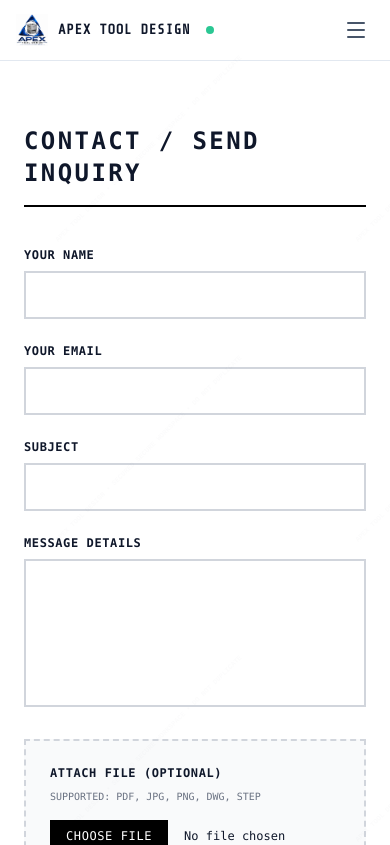
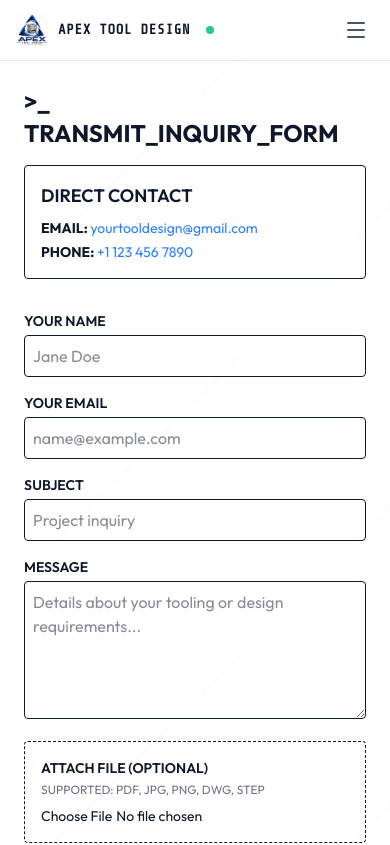
Before and after one commit to jansjossy/apex-tool-design, a Next.js app: page /contact in a window 390 px wide. Shown: the top 845 px of the page. Built offline with nearby package versions, Linux system fonts and the light colour scheme.

Commit message:
Added Email and Phone number

```diff
--- a/src/app/contact/page.tsx
+++ b/src/app/contact/page.tsx
@@ -1,126 +1,153 @@
 "use client";
 
 import React, { useState } from "react";
+import { db, storage } from "@/lib/firebase"; // Adjust the import path if your file is in src/ or lib/
 import { collection, addDoc, serverTimestamp } from "firebase/firestore";
 import { ref, uploadBytes, getDownloadURL } from "firebase/storage";
-// IMPORTANT: Update this import path to point to your initialized Firebase file
-import { db, storage } from "@/lib/firebase";
 
 export default function ContactPage() {
-  const [loading, setLoading] = useState(false);
+  const [name, setName] = useState("");
+  const [email, setEmail] = useState("");
+  const [subject, setSubject] = useState("");
+  const [message, setMessage] = useState("");
   const [file, setFile] = useState<File | null>(null);
+  const [isSubmitting, setIsSubmitting] = useState(false);
 
-  const handleSubmit = async (e: React.SyntheticEvent<HTMLFormElement>) => {
+  const handleSubmit = async (e: React.FormEvent<HTMLFormElement>) => {
     e.preventDefault();
-    setLoading(true);
-
-    const form = e.currentTarget;
-    const formData = new FormData(form);
-
-    const name = formData.get("name") as string;
-    const email = formData.get("email") as string;
-    const subject = formData.get("subject") as string;
-    const message = formData.get("message") as string;
+    setIsSubmitting(true);
 
     try {
-      let attachmentUrl = "";
-      let attachmentName = "";
+      let fileUrl = "";
+      let fileName = "";
 
       // 1. Upload attachment to Firebase Storage if a file was selected
       if (file) {
-        attachmentName = file.name;
-        const storageRef = ref(storage, `inquiry_attachments/${Date.now()}_${file.name}`);
+        fileName = file.name;
+        const storageRef = ref(storage, `inquiries/${Date.now()}_${file.name}`);
         const snapshot = await uploadBytes(storageRef, file);
-        attachmentUrl = await getDownloadURL(snapshot.ref);
+        fileUrl = await getDownloadURL(snapshot.ref);
       }
 
-      // 2. Write to Firestore (this triggers your Cloud Function to send the email)
+      // 2. Save document to Firestore inquiries collection
       await addDoc(collection(db, "inquiries"), {
         name,
         email,
         subject,
         message,
-        attachmentUrl,
-        attachmentName,
+        attachmentUrl: fileUrl || null,
+        attachmentName: fileName || null,
         createdAt: serverTimestamp(),
       });
 
       alert("INQUIRY TRANSMITTED SUCCESSFULLY.");
-      form.reset();
+
+      // 3. Reset form fields
+      setName("");
+      setEmail("");
+      setSubject("");
+      setMessage("");
       setFile(null);
-    } catch (err) {
-      console.error("Transmission error:", err);
-      alert("TRANSMISSION FAILED. CHECK CONSOLE LOGS.");
+    } catch (error) {
+      console.error("Submission failed:", error);
+      alert("Failed to transmit inquiry. Please check the console for details.");
     } finally {
-      setLoading(false);
+      setIsSubmitting(false);
     }
   };
 
   return (
-    <div className="max-w-3xl mx-auto p-6 pt-16 font-mono">
-      <h1 className="text-2xl font-bold tracking-widest uppercase mb-10 border-b-2 border-black pb-4">
-        Contact / Send Inquiry
-      </h1>
+    <div className="max-w-2xl mx-auto p-6">
+      <h1 className="text-2xl font-bold mb-4">&gt;_ TRANSMIT_INQUIRY_FORM</h1>
 
-      <form onSubmit={handleSubmit} className="flex flex-col gap-6">
-        <div className="flex flex-col md:flex-row gap-6">
-          <div className="flex flex-col flex-1 gap-2">
-            <label className="text-xs uppercase tracking-wider font-semibold">Your Name</label>
-            <input
-              type="text"
-              name="name"
-              required
-              className="border-2 border-gray-300 p-3 text-sm focus:outline-none focus:border-black transition-colors"
-            />
-          </div>
-          <div className="flex flex-col flex-1 gap-2">
-            <label className="text-xs uppercase tracking-wider font-semibold">Your Email</label>
-            <input
-              type="email"
-              name="email"
-              required
-              className="border-2 border-gray-300 p-3 text-sm focus:outline-none focus:border-black transition-colors"
-            />
-          </div>
-        </div>
+      {/* --- RESTORED CONTACT INFO SECTION --- */}
+      <div className="mb-8 p-4 border rounded bg-transparent">
+        <h2 className="text-lg font-semibold mb-2">DIRECT CONTACT</h2>
+        <p className="text-sm mb-1">
+          <span className="font-bold">EMAIL: </span>
+          <a href="mailto:yourtooldesign@gmail.com" className="text-blue-500 hover:underline">
+            yourtooldesign@gmail.com
+          </a>
+        </p>
+        <p className="text-sm">
+          <span className="font-bold">PHONE: </span>
+          <a href="tel:+11234567890" className="text-blue-500 hover:underline">
+            +1 123 456 7890
+          </a>
+        </p>
+      </div>
+      {/* ------------------------------------- */}
 
-        <div className="flex flex-col gap-2">
-          <label className="text-xs uppercase tracking-wider font-semibold">Subject</label>
+      <form onSubmit={handleSubmit} className="space-y-4">
+        <div>
+          <label className="block text-sm font-semibold mb-1">YOUR NAME</label>
           <input
             type="text"
-            name="subject"
             required
-            className="border-2 border-gray-300 p-3 text-sm focus:outline-none focus:border-black transition-colors"
+            value={name}
+            onChange={(e) => setName(e.target.value)}
+            className="w-full border p-2 rounded bg-transparent"
+            placeholder="Jane Doe"
           />
         </div>
 
-        <div className="flex flex-col gap-2">
-          <label className="text-xs uppercase tracking-wider font-semibold">Message Details</label>
-          <textarea
-            name="message"
+        <div>
+          <label className="block text-sm font-semibold mb-1">YOUR EMAIL</label>
+          <input
+            type="email"
             required
-            rows={6}
-            className="border-2 border-gray-300 p-3 text-sm focus:outline-none focus:border-black resize-none transition-colors"
+            value={email}
+            onChange={(e) => setEmail(e.target.value)}
+            className="w-full border p-2 rounded bg-transparent"
+            placeholder="name@example.com"
           />
         </div>
 
-        <div className="flex flex-col gap-2 p-6 border-2 border-dashed border-gray-300 bg-gray-50 mt-2">
-          <label className="text-xs uppercase tracking-wider font-bold">Attach File (Optional)</label>
-          <p className="text-[10px] text-gray-500 mb-2 uppercase">Supported: PDF, JPG, PNG, DWG, STEP</p>
+        <div>
+          <label className="block text-sm font-semibold mb-1">SUBJECT</label>
+          <input
+            type="text"
+            required
+            value={subject}
+            onChange={(e) => setSubject(e.target.value)}
+            className="w-full border p-2 rounded bg-transparent"
+            placeholder="Project inquiry"
+          />
+        </div>
+
+        <div>
+          <label className="block text-sm font-semibold mb-1">MESSAGE</label>
+          <textarea
+            required
+            rows={5}
+            value={message}
+            onChange={(e) => setMessage(e.target.value)}
+            className="w-full border p-2 rounded bg-transparent"
+            placeholder="Details about your tooling or design requirements..."
+          />
+        </div>
+
+        <div className="border border-dashed p-4 rounded">
+          <label className="block text-sm font-semibold mb-1">
+            ATTACH FILE (OPTIONAL)
+          </label>
+          <p className="text-xs text-gray-500 mb-2">
+            SUPPORTED: PDF, JPG, PNG, DWG, STEP
+          </p>
           <input
             type="file"
             accept=".pdf,.jpg,.jpeg,.png,.dwg,.step,.stp"
             onChange={(e) => setFile(e.target.files?.[0] || null)}
-            className="text-xs file:mr-4 file:py-2 file:px-4 file:border-0 file:text-xs file:bg-black file:text-white file:uppercase file:tracking-wider hover:file:bg-gray-800 cursor-pointer"
+            className="block text-sm"
           />
         </div>
 
         <button
           type="submit"
-          disabled={loading}
-          className="bg-black text-white p-4 text-sm font-bold uppercase tracking-widest mt-4 hover:bg-gray-800 disabled:bg-gray-400 disabled:cursor-not-allowed transition-colors"
+          disabled={isSubmitting}
+          className="w-full py-3 px-6 bg-blue-600 text-white font-bold rounded hover:bg-blue-700 disabled:opacity-50"
         >
-          {loading ? "Transmitting..." : "Transmit Inquiry"}
+          {isSubmitting ? "TRANSMITTING..." : "TRANSMIT INQUIRY ➦"}
         </button>
       </form>
     </div>
```
Also changed, not shown: firebase.json.
